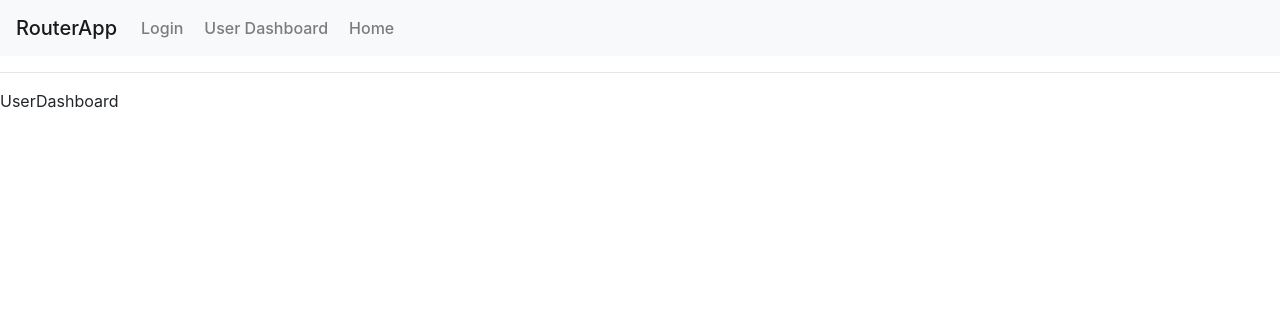
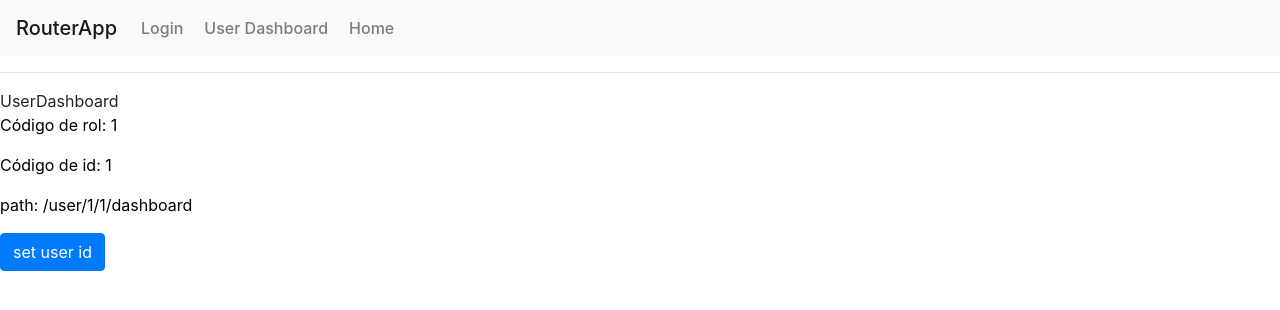
Before and after one commit to Doniben/basic-goit-sample, a React (Vite) app in the folder goit-event/: page /user/1/1/dashboard in a window 1280 px wide. Shown: the top 310 px of the page. Built offline with nearby package versions, Linux system fonts and the light colour scheme.

Commit message:
useNavigate, useLocation, useParams examples

```diff
--- a/goit-event/src/5-Enrutamiento/pages/UserDashboard.jsx
+++ b/goit-event/src/5-Enrutamiento/pages/UserDashboard.jsx
@@ -1,9 +1,25 @@
 import React from 'react'
+import { useLocation, useNavigate, useParams } from 'react-router-dom'
 
 const UserDashboard = () => {
+  const navigate = useNavigate()
+  const { pathname } = useLocation()
+  console.log("location", location)
+  const { role_code, id } = useParams()
+  const user = {
+    name: 'Juan',
+    id: "5"
+  }
   return (
     <div>
-      UserDashboard
+      <div>
+        UserDashboard
+        <p>Código de rol: { role_code }</p>
+        <p>Código de id: { id }</p>
+        <p>path: { pathname }</p>
+      </div>
+      <button className='btn btn-primary'
+      onClick={()=>navigate(`/user/${user.id}/${user.name}/dashboard`)}>set user id</button>
     </div>
   )
 }
```
